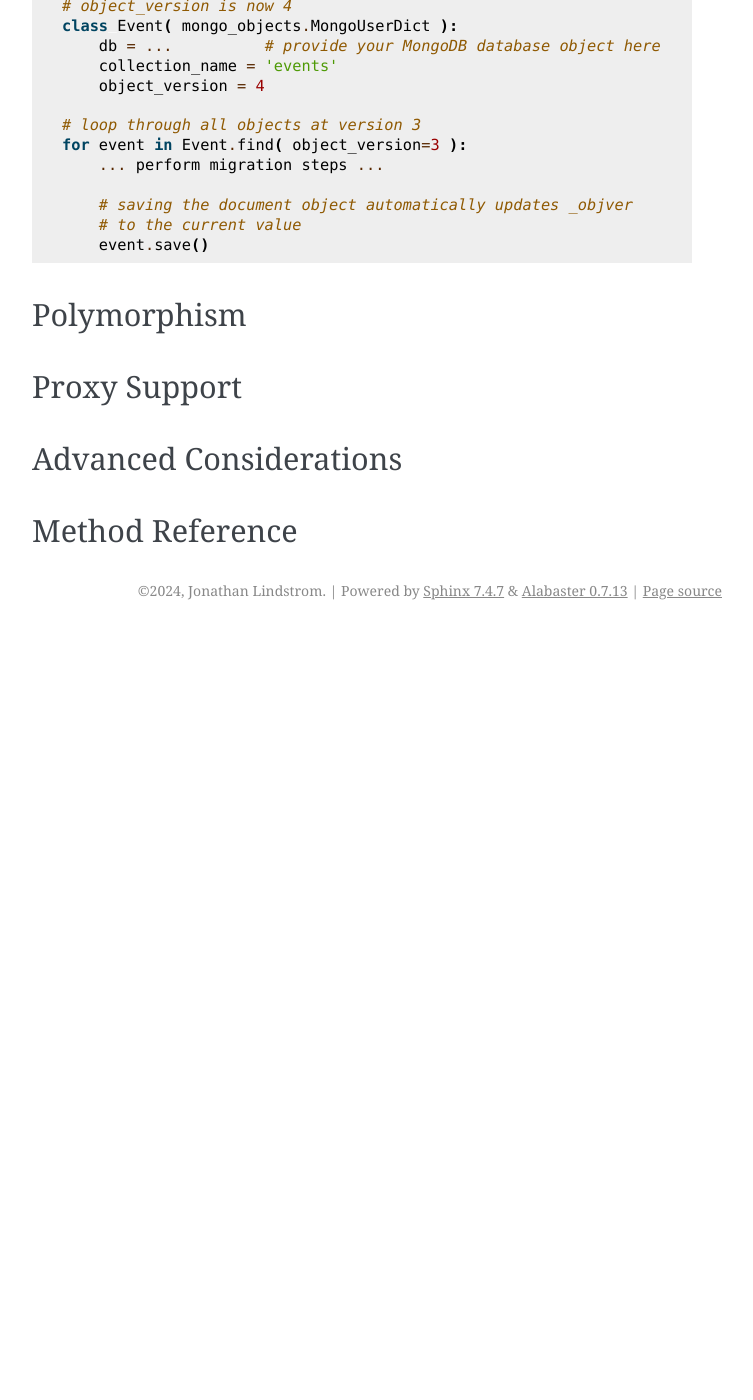
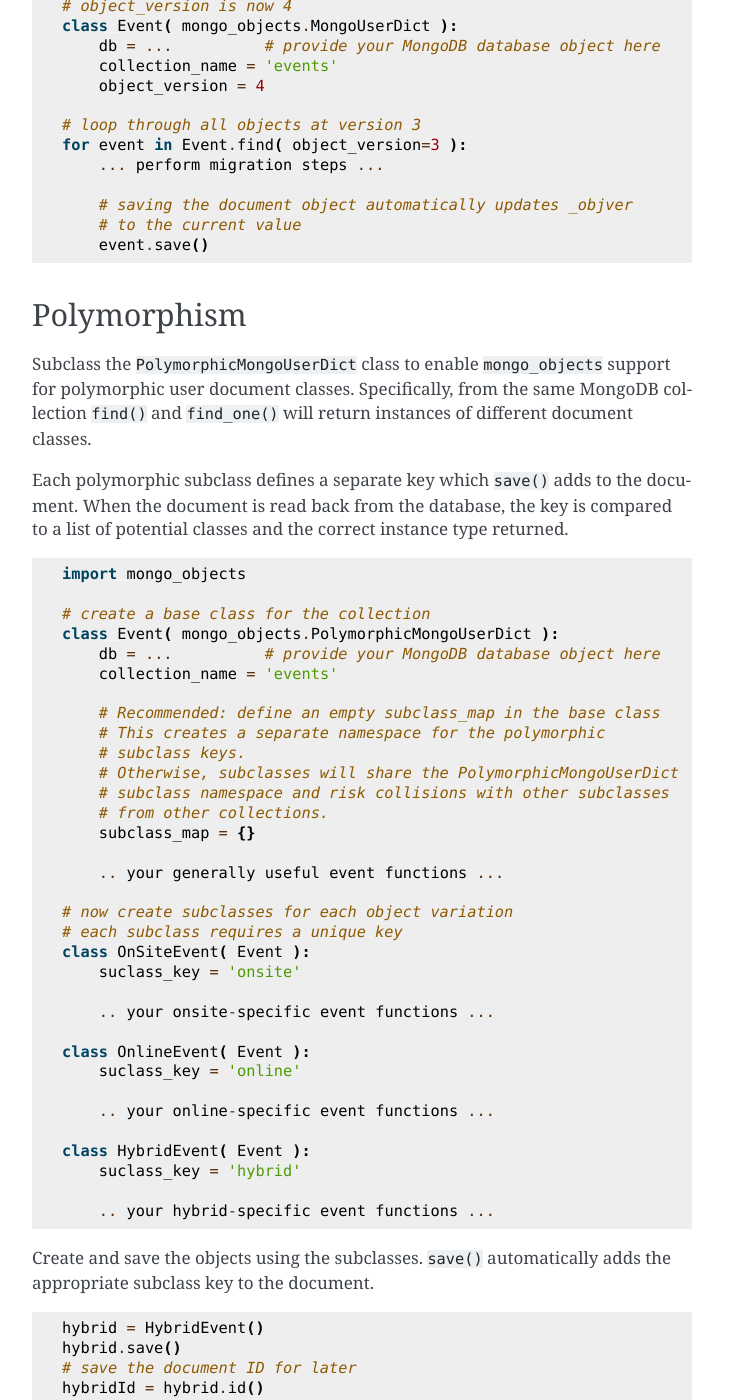
Before and after one commit to lindstrom-j/mongo_objects, a Sphinx documentation site: the page built from docs/source/MongoUserDict.rst, in a window 1280 px wide and 1400 px high, scrolled down 4625 px. Shown: the whole window, without its empty margins (388-1141 px from the left). Built offline with Sphinx 7.4.7, drawn with Linux system fonts in a browser that asks for light colours; pages that are not in the unit, such as notebooks, are missing from menus; before the commit the page ends 5255 px from its top, so only the background shows below that; some of the changed text lies outside the part shown.

Commit message:
documentation improvements with autodoc

```diff
--- a/docs/source/MongoUserDict.rst
+++ b/docs/source/MongoUserDict.rst
@@ -61,14 +61,14 @@
 See the ``save()`` function reference for more details on this behavior.
 
 ``save()`` updates the ``_updated`` timestamp to the current UTC time for all objects
-successfully saved.::
+successfully saved. ::
 
     event['new-key'] = 'add some content to the object'
     event.save()
 
 Deleting an object is accomplished with the ``delete()`` method. The document is deleted from
 the database and the ObjectId is removed from the in-memory object. If the object is
-saved again, it will be treated as a new document.::
+saved again, it will be treated as a new document. ::
 
     event.delete()
 
@@ -216,19 +216,94 @@
 Polymorphism
 ------------
 
+Subclass the ``PolymorphicMongoUserDict`` class to enable ``mongo_objects`` support
+for polymorphic user document classes. Specifically, from the same MongoDB collection
+``find()`` and ``find_one()`` will return instances of different document classes.
+
+Each polymorphic subclass defines a separate key which ``save()`` adds to the document.
+When the document is read back from the database, the key is compared to a list of
+potential classes and the correct instance type returned. ::
+
+    import mongo_objects
+
+    # create a base class for the collection
+    class Event( mongo_objects.PolymorphicMongoUserDict ):
+        db = ...          # provide your MongoDB database object here
+        collection_name = 'events'
+
+        # Recommended: define an empty subclass_map in the base class
+        # This creates a separate namespace for the polymorphic
+        # subclass keys.
+        # Otherwise, subclasses will share the PolymorphicMongoUserDict
+        # subclass namespace and risk collisions with other subclasses
+        # from other collections.
+        subclass_map = {}
+
+        .. your generally useful event functions ...
+
+    # now create subclasses for each object variation
+    # each subclass requires a unique key
+    class OnSiteEvent( Event ):
+        suclass_key = 'onsite'
+
+        .. your onsite-specific event functions ...
+
+    class OnlineEvent( Event ):
+        suclass_key = 'online'
+
+        .. your online-specific event functions ...
+
+    class HybridEvent( Event ):
+        suclass_key = 'hybrid'
+
+        .. your hybrid-specific event functions ...
+
+Create and save the objects using the subclasses. ``save()`` automatically
+adds the appropriate subclass key to the document. ::
+
+    hybrid = HybridEvent()
+    hybrid.save()
+    # save the document ID for later
+    hybridId = hybrid.id()
+
+Load documents from the base class. The resulting object will be an instance
+of the correct subclass based on the subclass key. ::
+
+    # event is an instance of HybridEvent
+    event = Event.load_by_id( hybridId )
+
+If the document has a missing or invalid subclass key, an instance of the
+base class is returned.
+
+
 Proxy Support
 -------------
 
-Advanced Considerations
------------------------
+``MongoUserDict`` seamlessly supports the subdocument proxy objects also
+included in this module.
 
-.. Overriding separator or key
+``get_unique_integer()`` provides per-document unique integer values().
 
-Method Reference
+``get_unique_key()`` uses these unique integers to create unique string
+values suitable for subdocument proxy keys.
+
+``split_id()`` separates a full subdocument ID value into its components:
+a parent document ObjectId plus one or more proxy keys.
+
+``load_proxy_by_id()`` accepts a subdocument ID and a list of one or more
+proxy classes. The parent document is loaded and the proxy objects are
+instantiated. See ``MongoDictProxy`` and ``MongoListProxy`` for more
+details.
+
+
+Class Reference
 ----------------
 
-..
-    save():
-    if the ``_updated``
-    timestamp in the current object matches the ``_updated`` timestamp in the database. A
-    ``MongoObjectsDocumentModified`` exception is raised if the ``_updated`` timestamps don't match.
+.. currentmodule:: mongo_objects
+.. autoclass:: MongoUserDict
+    :special-members: __init__
+    :members:
+
+.. autoclass:: PolymorphicMongoUserDict
+    :special-members: __init__
+    :members:
--- a/docs/source/conf.py
+++ b/docs/source/conf.py
@@ -9,12 +9,13 @@
 project = 'mongo_objects'
 copyright = '2024, Jonathan Lindstrom'
 author = 'Jonathan Lindstrom'
-release = '1.0'
+release = '1.1.2'
+version = '1.1.2'
 
 # -- General configuration ---------------------------------------------------
 # https://www.sphinx-doc.org/en/master/usage/configuration.html#general-configuration
 
-extensions = []
+extensions = ['sphinx.ext.autodoc']
 
 templates_path = ['_templates']
 exclude_patterns = []
--- a/pyproject.toml
+++ b/pyproject.toml
@@ -31,7 +31,7 @@
 Issues = "https://github.com/lindstrom-j/mongo_objects/issues"
 
 [tool.hatch.version]
-path = "src/__about__.py"
+path = "docs/source/conf.py"
 
 [tool.hatch.build.targets.wheel]
 packages = ["src/mongo_objects.py"]
```
Also changed, not shown: docs/source/MongoDictProxy.rst (+26 -4 lines), docs/source/MongoListProxy.rst (+26 -4 lines), docs/source/MongoSingleProxy.rst (+24 -4 lines), 3 other files.
